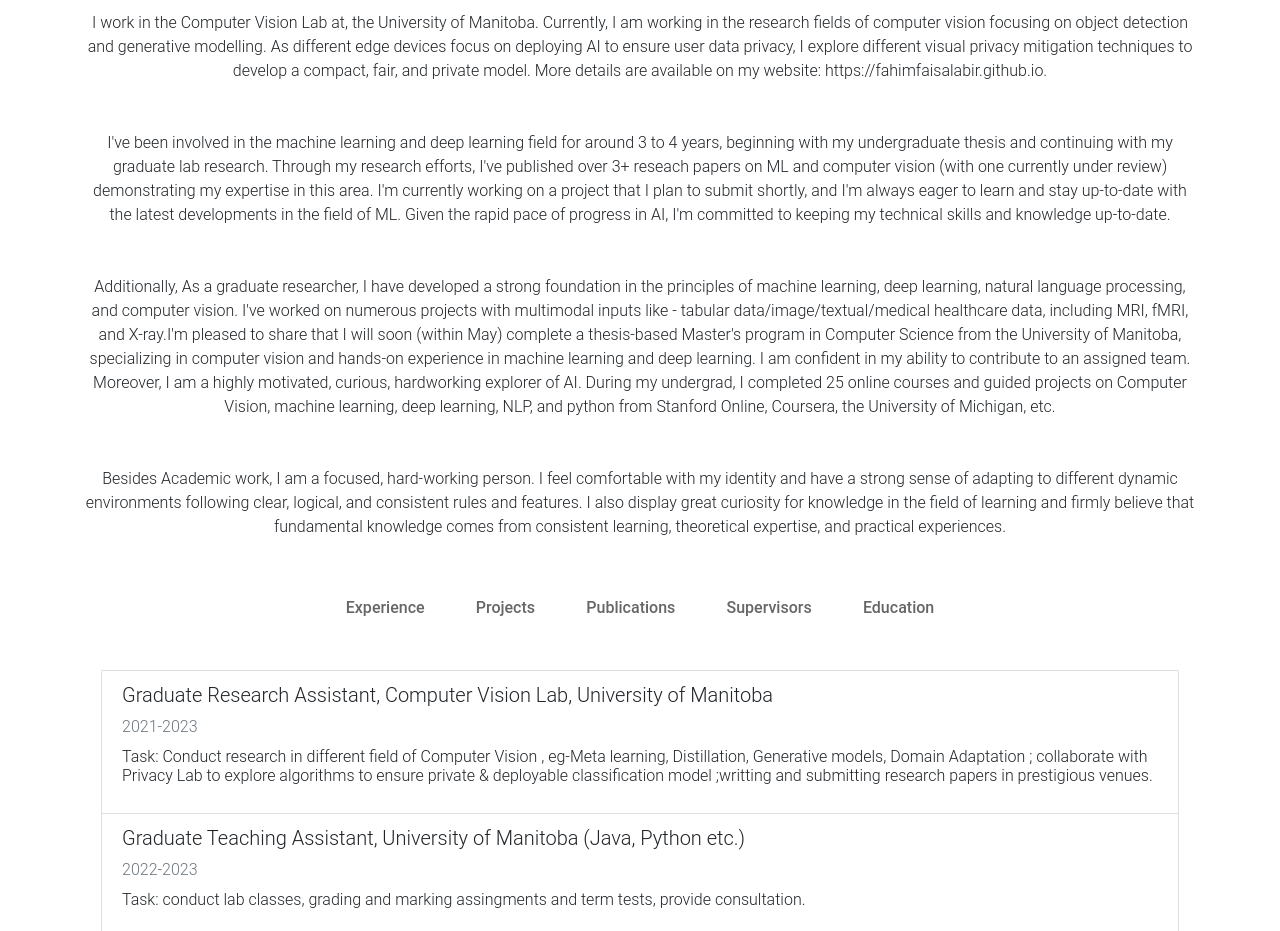
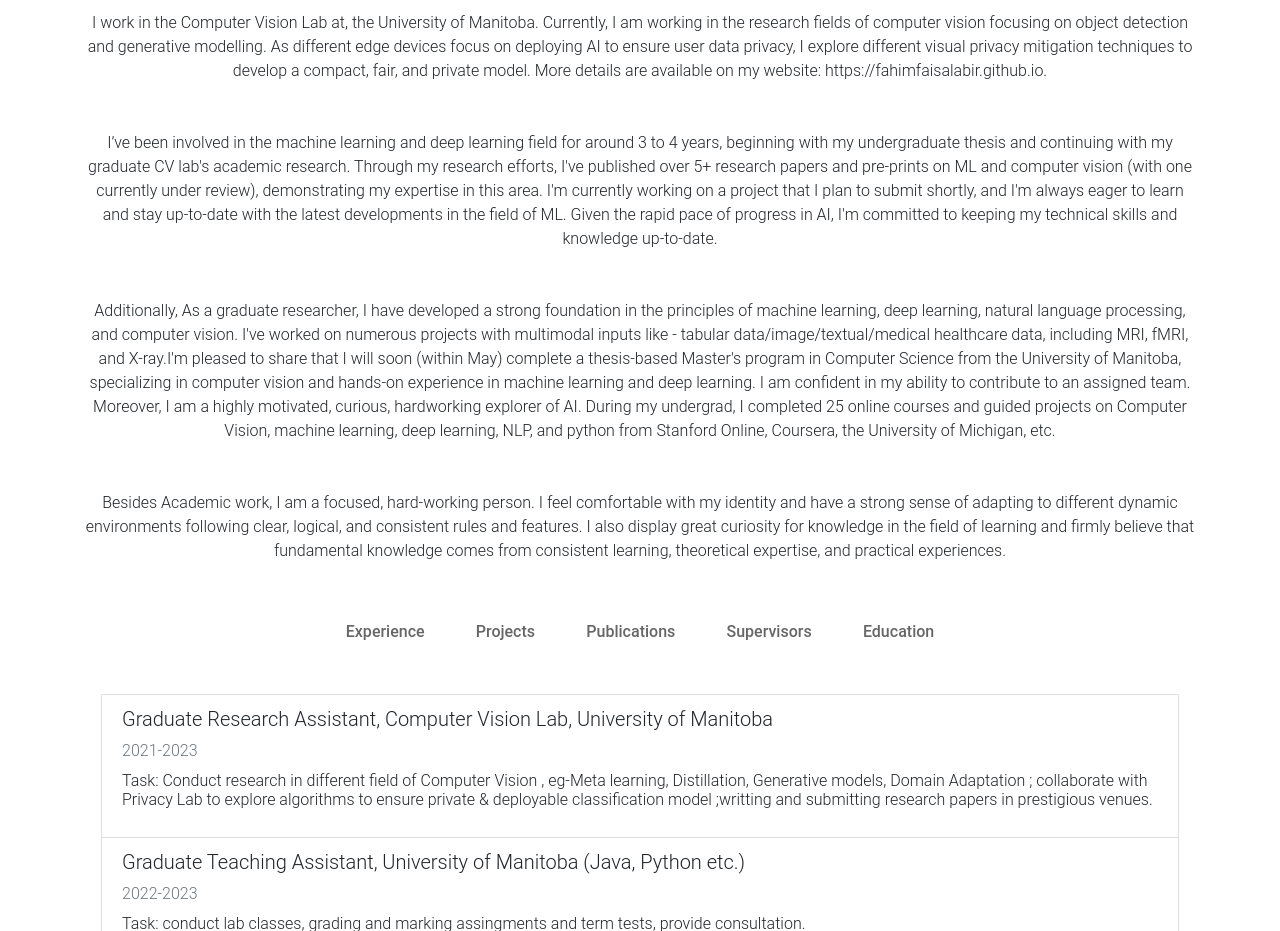
Before and after one commit to FahimFaisalAbir/FahimFaisalAbir.github.io, a plain HTML site: page index.html in a window 1280 px wide. Shown: the part 920-1851 px from the top of the page. Drawn offline with Linux system fonts and the light colour scheme.

Commit message:
Update index.html

```diff
--- a/index.html
+++ b/index.html
@@ -151,10 +151,10 @@
             <p class="mt-5">I work in the Computer Vision Lab at, the University of Manitoba. Currently, I am working in the research fields of computer vision focusing on object detection and generative modelling. As different edge devices focus on deploying AI to ensure user data privacy,
               I explore different visual privacy mitigation techniques to develop a compact, fair, and private model. More details are available on my website: https://fahimfaisalabir.github.io.
               <br></p>
-<p class="mt-5">I've been involved in the machine learning and deep learning field for
-              around 3 to 4 years, beginning with my undergraduate thesis and continuing with my graduate lab research.
-              Through my research efforts, I've published over 3+ reseach papers on ML and computer vision (with one currently under review)
-              demonstrating my expertise in this area. I'm currently working on a project that I plan to submit shortly, and I'm always eager
+<p class="mt-5">I’ve been involved in the machine learning and deep learning field for
+        around 3 to 4 years, beginning with my undergraduate thesis and continuing with my graduate CV lab's academic research. Through
+        my research efforts, I've published over 5+ research papers and pre-prints on ML and computer vision (with one
+      currently under review), demonstrating my expertise in this area. I'm currently working on a project that I plan to submit shortly, and I'm always eager
               to learn and stay up-to-date with the latest developments in the field of ML. Given the rapid pace of progress in AI, I'm committed
   to keeping my technical skills and knowledge up-to-date. </p>
   <p class="mt-5">Additionally, As a graduate researcher, I have developed a strong foundation
```
